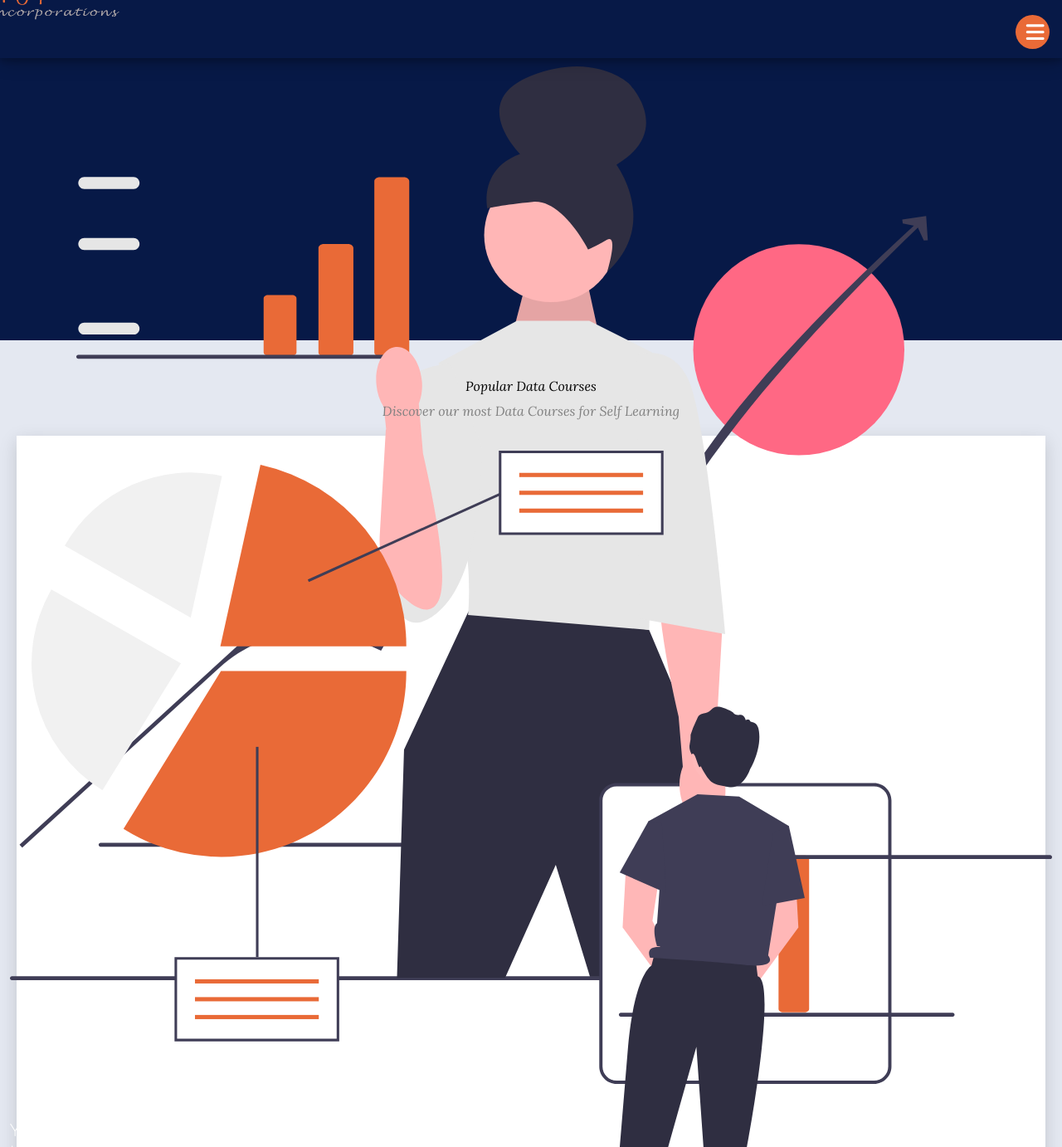
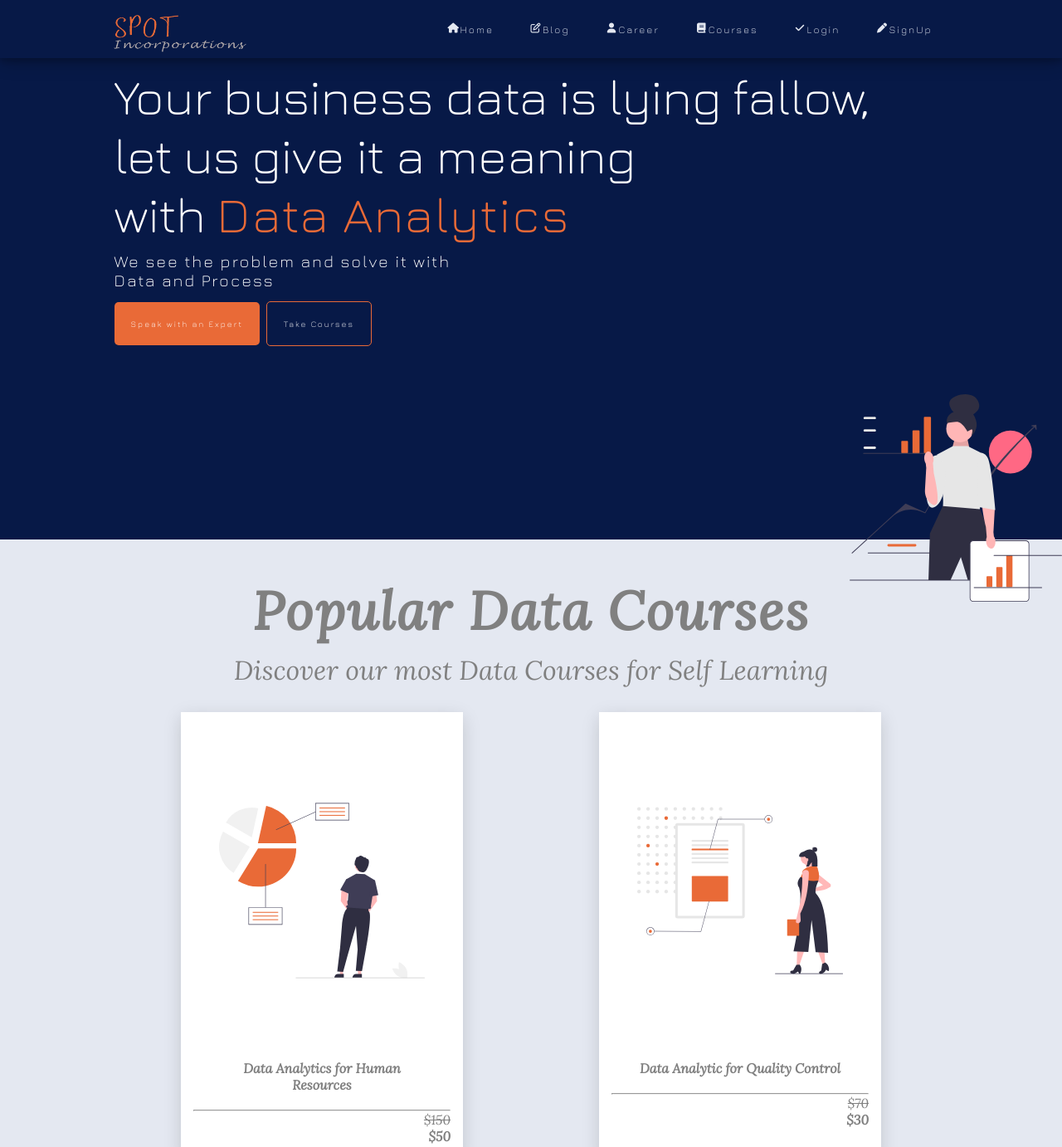
Before and after one commit to ositakizito/spot, a plain HTML site: page index.html in a window 1280 px wide. Shown: the top 1382 px of the page at 83% size. Drawn offline with nearby package versions, Linux system fonts and the light colour scheme.

Commit message:
Update style.css

```diff
--- a/static/css/style.css
+++ b/static/css/style.css
@@ -1,4 +1,5 @@
 @import url('https://fonts.googleapis.com/css2?family=Jura:wght@300&family=Lora:ital@1&family=Poppins:wght@100&display=swap');
+
 *{
     margin: 0;
     padding: 0;
@@ -14,7 +15,6 @@
 section.navbar{
     position: sticky;
     background-color: var(--blueC);
-    position: sticky;
     top: 0;
     width: 100%;
     z-index: 999;
@@ -28,13 +28,12 @@ section.navbar .container{
 section.navbar .container .name_logo a img{
     cursor: pointer;
     top: 0;
-    margin-left: -30px;
-    margin-top: -22px;
+    margin-left: -5px;
+    margin-top: 17px;
     position: absolute;
   }
 
 section.navbar .container .menu_click{
-    /* padding: 5px 12px; */
     color: var(--whiteC);
     margin-top: 17.7px;
     margin-right: 15px;
@@ -46,42 +45,39 @@ section.navbar .container .menu_click{
     height: 25px;
     width: 25px;
     padding: 8px 8px;
-    /* border: 1px solid red; */
+
 }
 section.navbar .container .menu_click:hover{
     color: var(--whiteC);
 }
-.menutarget{
+section.navbar .container .menutarget{
     display: none;
     margin-right: 10px;
-    margin-top: 11px;
-    width: 70%;
-    height: 89vh;
+    margin-top: 4.4em;
+    width: 60%;
+    height: 100vh;
     text-align: center;
     background-color: var(--lightGray);
     position: absolute;
 
-
 }
-.menutarget .content{
+section.navbar .container .menutarget .content{
     display: flex;
     flex-direction: column;
     margin-top: 10px;
-
-
 }
-.menutarget .content .artist :hover{
+section.navbar .container .menutarget .content .artist :hover{
     background-color: var(--milk);
     color: var(--blueC);
 }
 
-.menutarget .content  div.artist{
-    margin: 10px;
+section.navbar .container .menutarget .content  div.artist{
+    margin: 3px 0;
     display: flex;
     justify-content: left;
     width: 100%;
 }
-.menutarget .content .artist a{
+section.navbar .container .menutarget .content .artist a{
     text-decoration: none;
     width: 100%;
     padding: 10px 12px;
@@ -92,51 +88,55 @@ section.navbar .container .menu_click:hover{
     font-size: 12px;
     color: var(--blueC);
     font-family: 'jura', sans-serif;
-
 }
 
 section .heading{
     display: flex;
     flex-direction: column;
+    padding: 10px 12px;
     background-color: var(--blueC);
-    padding: 10px 12px;
-    background-image: url("static/images/sp7.svg");
+    font-family: 'Jura', sans-serif;
+    height: 70vh;
+}
+section .heading img{
+  position: absolute;
+  width: 50%;
   background-repeat: no-repeat;
-    background-size: 60%;
-    font-family: 'Jura', sans-serif;
-    background-position: bottom right;
-    height: 40vh;
+  right: 0;
+  bottom: 45px;
+
 }
 section .heading .headingWrite{
     margin-top: 40px;
     color: var(--whiteC);
+    z-index: 1;
 }
 
 section .heading .headingWrite p{
     font-size: 12px;
     margin-top: 10px;
+    margin-bottom: 10px;
     letter-spacing: 2px;
-
 }
 section .heading .headingbutton{
     display: flex;
     justify-content: space-between;
     margin-top: 10px;
     color: var(--whiteC);
+    z-index: 1;
 }
-section .heading .headRequest{
-  border: 1px solid var(--orangeC);
-  padding: 10px 8px;
-  border-radius: 5px;
+section .heading .headRequest a{
+  padding: 10px 12px;
   color: var(--whiteC);
   font-size: 10px;
+  border-radius: 5px;
   text-align: center;
   letter-spacing: 2px;
 }
-section .heading .headRequest.Rbtn{
+
+section .heading .headRequest.Rbtn a{
   background-color: var(--orangeC);
 }
-
 section .heading2{
  background-color: var(--milk);
  padding: 45px 10px;
@@ -145,19 +145,16 @@ section .heading2{
 section .heading2 .headingWrite2{
     margin-bottom: 20px;
     text-align: center;
-
 }
-
 section .heading2 .headingWrite2 p{
     font-weight: 5;
     margin-top: 10px;
     color: var(--grayC);
-
 }
 section .heading2 .headingbutton2{
     background-color: var(--whiteC);
-    margin: 10px;
-    padding: 18px;
+    margin: 8px 0;
+    padding: 15px;
     box-shadow: 0 4px 8px 0 rgba(0,0,0,0.0), 0 6px 20px 0  rgba(0,0,0,0.15);
 }
 section .heading2 .a img{
@@ -169,30 +166,28 @@ section .heading2 .headRequest2 .headcont{
      text-decoration: none;
      color: var(--grayC);
      font-family: 'jura', sans-serif;
-
 }
 section .heading2 .headRequest2 .headcontent a{
      text-decoration: none;
      color: var(--grayC);
      font-family: 'Poppins', sans-serif;
-
 }
 section .heading2 .headingbutton2 .amount{
     text-align: right;
-    /* font-family: ; */
     color: var(--grayC);
 }
-
 /* third */
 section .heading2 .headingWrite3{
     margin-bottom: 20px;
     text-align: center;
     width: 100%;
 }
-section .heading2 .headingWrite3 h3{
+section .heading2 .headingWrite3 span.blog{
     font-weight: 900;
+    letter-spacing: 2px;
+    font-size: 200%;
+    color: var(--grayC);
 }
-
 section .heading2 .headingbutton3{
     padding: 8px 10px;
     margin-top: 15px;
@@ -210,7 +205,7 @@ section .heading2 .headRequest3 p a{
     margin-bottom: 10px;
 }
 section .heading2 .headRequest2 .headpara{
-    font-size: 130%;
+    font-size: 200%;
     color: var(--grayC);
 }
 
@@ -224,12 +219,12 @@ section .heading2 .headRequestBlog .headpara{
     font-size: 130%;
     color: var(--grayC);
 }
-section .heading2 .headRequestBlog .headcontent{
+/* section .heading2 .headRequestBlog .headcontent{
     font-size: 100%;
      height: 70px;
     overflow: hidden;
     text-overflow: ellipsis;
-}
+} */
 div.line{
     content: '';
     position: relative;
@@ -252,7 +247,6 @@ section .heading4{
        margin-top: 10px;
        padding: 8px 12px;
        box-shadow: 0 4px 8px 0 rgba(0,0,0,0.0), 0 6px 20px 0  rgba(0,0,0,0.15);
-
 }
    section .heading4 .headRequest4 img{
         width: 100px;
@@ -262,20 +256,23 @@ section .heading4{
 section .heading4 .headRequest4 p a{
     text-decoration: none;
     color: var(--grayC);
-
 }
 section .heading4 .headRequest4 p{
     color: var(--grayC);
-
 }
-   section .heading2 .headingWrite2 h3{
+   section .heading2 .headingWrite2 span.pdc{
        font-weight: 900;
 }
-
 section .heading2 .headRequest2 img{
         width: 100%;
 }
-   section .heading2 .headRequest2 a{
+section .heading2 .headingWrite2 span.pdc{
+    letter-spacing: 2px;
+    font-size: 200%;
+    color: var(--grayC);
+}
+
+section .heading2 .headRequest2 p a{
         text-decoration: none;
         color: var(--blueC);
         font-weight: 900;
@@ -300,6 +297,22 @@ section .heading4{
        text-decoration: none;
        color: var(--grayC);
 }
+section .heading2 .headingbutton3 .headsingle{
+    display: flex;
+    justify-content: space-between;
+    color: gray;
+    font-size: 17px;;
+}
+section .heading2 .socialhands {
+    display: flex;
+    justify-content:
+    space-between;
+    color: var(--grayC);
+    font-size: 12px;
+    font-weight: 10;
+    cursor: pointer;
+}
+
    /* Single blog  view */
 
    .heading2 .formInput form{
@@ -308,9 +321,9 @@ section .heading4{
      margin-top: 15px;
 
 }
-   .heading2 .formInput form .inputStyle{
+section  .heading2 .formInput form .inputStyle{
     margin: 5px;
-    padding: 10px 12px;
+    padding: 15px 12px;
     border: none;
     outline: none;
     font-family: 'Jura', sans-serif;
@@ -324,19 +337,29 @@ section .heading4{
    .heading2 .formInput form .inputStyle.btn:focus{
     border: none;
 }
-   .heading2 .formInput form .inputStyle.btn{
+   section .heading2 .formInput form .inputStyle.btn{
      background-color: var(--blueC);
      color:var(--lightGray);
      font-size: 12PX;
      width: 150px;
      text-align: center;
+     cursor: pointer;
+     height: 50px;
+     border-radius: 6px;
 }
+
+   /* End of login and registration */
+
 .poster span.iconn i{
     margin: 5px;
     font-size: 170%;
 }
 .poster{
     font-family: 'jura', sans-serif;
+    color: var(--grayC);
+}
+.poster span.iconn a{
+   color: var(--grayC);
 }
 
   /* contactlist */
@@ -351,12 +374,16 @@ section .headingBlog{
     flex-direction: column;
     background-color: var(--blueC);
     padding: 10px 12px;
-    background-image: url("static/images/sp3.svg");
-    background-repeat: no-repeat;
-    background-size: 60%;
-    background-position: bottom right;
     height: 55vh;
 
+}
+section .headingBlog img{
+    position: absolute;
+    width: 50%;
+    background-repeat: no-repeat;
+    right: 0;
+    top: 100px;
+    bottom: 45px;
 }
 section .headingBlog .headrole{
     color: #e96a37;letter-spacing: 2px; font-size: 200%;
@@ -384,3 +411,193 @@ section .headingBlog .headrole{
    transition: ease-in-out;
    color: var(--milk);
 }
+/* Media responsive mode */
+@media only screen and (min-width: 1025px){
+    /* section.navbar{
+
+    } */
+section.navbar .container img{
+        margin-top: 0;
+}
+    section.navbar .container{
+       width: 80%;
+       margin: 0 auto;
+       height: 68px;
+}
+    section.navbar .container .menutarget{
+    display: block;
+    background-color: unset;
+    position: relative;
+    height: 0;
+    top: -25px;
+
+}
+section.navbar .container .menu_click{
+   display: none;
+}
+   section.navbar .container .menutarget .content{
+    display:  flex;
+    flex-direction: row;
+    position: absolute;
+    float: right;
+    margin-top: -30px;
+    top: 0;
+    font-size: 12px;
+    float: right;
+}
+
+section.navbar .container .menutarget .content .artist a{
+    color: var(--milk);
+}
+/* end of navigation desktop mode */
+/* begin of heading section first */
+section .heading img{
+  width: 20%;
+  bottom: 75px;
+}
+section .headingBlog img{
+  width: 20%;
+  bottom: 75px;
+}
+section .heading .headingWrite{
+    margin-top: 40px;
+    color: var(--whiteC);
+    z-index: 1;
+    width: 80%;
+    margin: 0 auto;
+    font-size: 250%;
+    margin-bottom: 10px;
+}
+section .heading .headingWrite p{
+    font-size: 50%;
+}
+section .heading .headingbutton{
+   padding: 10px;
+   text-align: center;
+   width: 80%;
+   margin: 0 auto;
+   display: inline-flex;
+   justify-content: unset;
+
+}
+
+section .heading .headRequest {
+  margin: 0 8px 0 0;
+}
+
+section .heading .headRequest a{
+  padding: 20px ;
+}
+
+/* ends */
+
+/* Login and signup */
+.heading2 .formInput form{
+    width: 35%;
+    margin: 0 auto;
+    padding: 10px 8px;
+  }
+  .heading2 .formInput form .inputStyle{
+   padding: 18px 12px;
+  }
+/* Ends Login and signup */
+
+/* courses desktop view mode */
+
+section .heading2 .headingWrite2{
+    width: 80%;
+    margin: 0 auto;
+    margin-bottom: 20px;
+}
+section .heading2 .headingWrite2 span.pdc{
+    font-size: 400%;
+}
+section .heading2 .headingWrite2 p{
+   font-size: 200%;
+}
+section .heading2 .headingbutton2{
+    width: 80%;
+    margin: 0 auto;
+}
+section .heading2 .flex-container{
+    display: flex;
+    flex-direction: row;
+    flex-wrap: wrap;
+    width: 80%;
+    margin: 0 auto;
+}
+section .heading2 .flex-container .headingbutton2{
+   margin:10px auto;
+   width: 310px;
+   text-align: center;
+}
+section .heading2 .flex-container{
+    display: flex;
+    flex-direction: row;
+    flex-wrap: wrap;
+    width: 80%;
+    margin: 0 auto;
+}
+section .heading2 .flex-container .headingbutton3{
+   margin:10px auto;
+   width: 310px;
+   text-align: center;
+}
+section .heading2 .headingWrite3 span.blog{
+    font-size: 400%;
+}
+
+section .heading2 .headRequest2 {
+    width: 80%;
+    margin: 0 auto;
+    display: flex;
+    flex-direction: row;
+}
+section .heading2 .headingbutton3 .headsingle{
+    width: 80%;
+    margin: 0 auto;
+}
+section .heading2 .headingbutton3 .time{
+    margin-left: 30px;
+
+}
+section .heading2  .poster span.iconn{
+    font-size: 150%;
+}
+section .heading2 .headRequest2 img{
+   width: 100%;
+   height: 50vh;
+   margin: 0 auto;
+
+}
+section .heading2 .headRequest2 {
+   margin: 0 auto;
+   display: flex;
+   flex-direction: column;
+}
+section .heading2 .headRequest2 .headpara{
+    font-size: 200%;
+    color: var(--grayC);
+}
+
+section .heading2 .headRequest2 .headcontent{
+   display: flex;
+   flex-direction: column;
+   height: 100px;
+}
+section .heading2 .headRequest2 .headpara{
+    font-size: 100%;
+    color: var(--grayC);
+}
+/* section .heading2 .headingbutton3 .line{
+  margin-left: 130px;
+} */
+section .heading2  .poster{
+    width: 80%;
+    margin: 0 auto;
+}
+section .heading2  .poster img{
+  width: 100px;
+  height: 100px;
+}
+}
```
Lines whose indentation alone changed are shown as unchanged.
